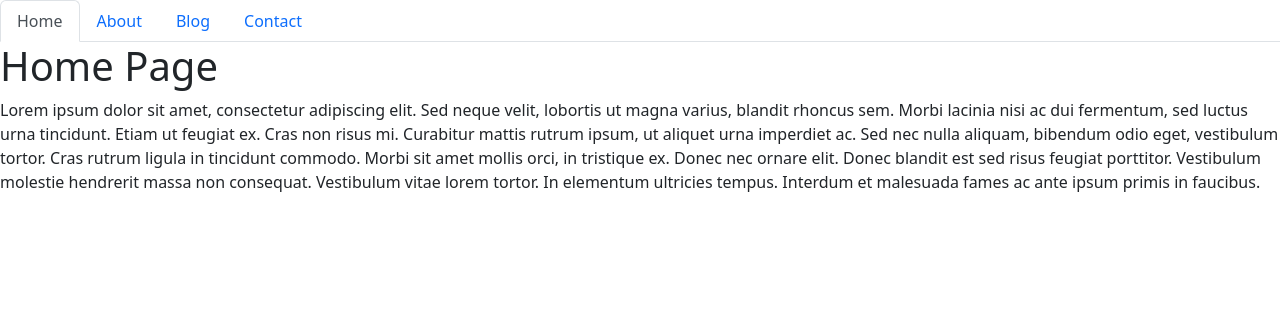
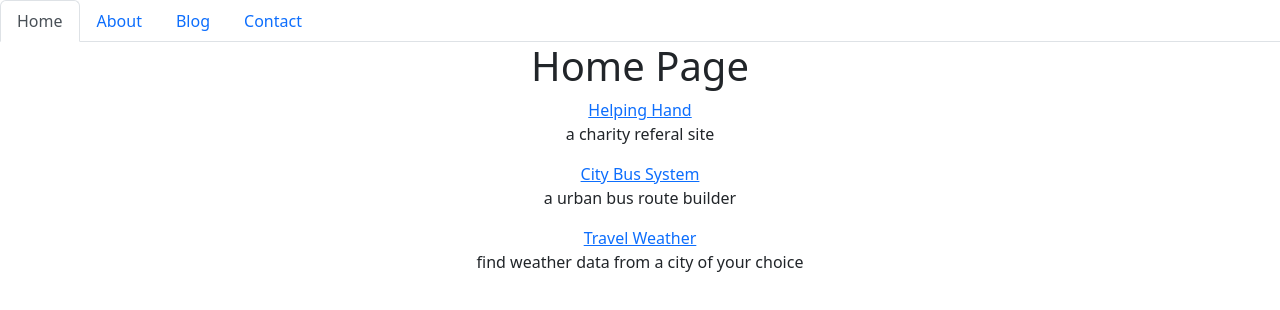
Before and after one commit to OnlyMeHere/james_resume, a React (Create React App) app: page / in a window 1280 px wide. Shown: the top 310 px of the page. Built offline with nearby package versions, Linux system fonts and the light colour scheme.

Commit message:
add content to Home.js

```diff
--- a/src/componants/pages/Home.js
+++ b/src/componants/pages/Home.js
@@ -2,20 +2,28 @@ import React from 'react';
 
 export default function Home() {
   return (
-    <div>
-      <h1>Home Page</h1>
-      <p>
-        Lorem ipsum dolor sit amet, consectetur adipiscing elit. Sed neque
-        velit, lobortis ut magna varius, blandit rhoncus sem. Morbi lacinia nisi
-        ac dui fermentum, sed luctus urna tincidunt. Etiam ut feugiat ex. Cras
-        non risus mi. Curabitur mattis rutrum ipsum, ut aliquet urna imperdiet
-        ac. Sed nec nulla aliquam, bibendum odio eget, vestibulum tortor. Cras
-        rutrum ligula in tincidunt commodo. Morbi sit amet mollis orci, in
-        tristique ex. Donec nec ornare elit. Donec blandit est sed risus feugiat
-        porttitor. Vestibulum molestie hendrerit massa non consequat. Vestibulum
-        vitae lorem tortor. In elementum ultricies tempus. Interdum et malesuada
-        fames ac ante ipsum primis in faucibus.
-      </p>
+    <div className='containor text-center'>
+      <div className='row'>
+        <div className='col align-self-center'>
+          <h1>Home Page</h1>
+        </div>
+      </div>
+      <div className='row'>
+        <div className='col align-self-start'>
+          <a href='https://pbarkley.github.io/Helping-Hand/'> Helping Hand </a><p> a charity referal site </p>
+        </div>
+      </div>
+      <div className='row'>
+        <div className='col align-self-center'>
+          <a href='https://james-bus-system.herokuapp.com/'> City Bus System </a><p> a urban bus route builder </p>
+        </div>
+      </div>
+      <div className='row'>
+        <div className='col align-self-end'>
+          <a href='https://onlymehere.github.io/weather-travel-app/'> Travel Weather </a><p>find weather data from a city of your choice</p>
+        </div>
+
+      </div>
     </div>
   );
 }
```
